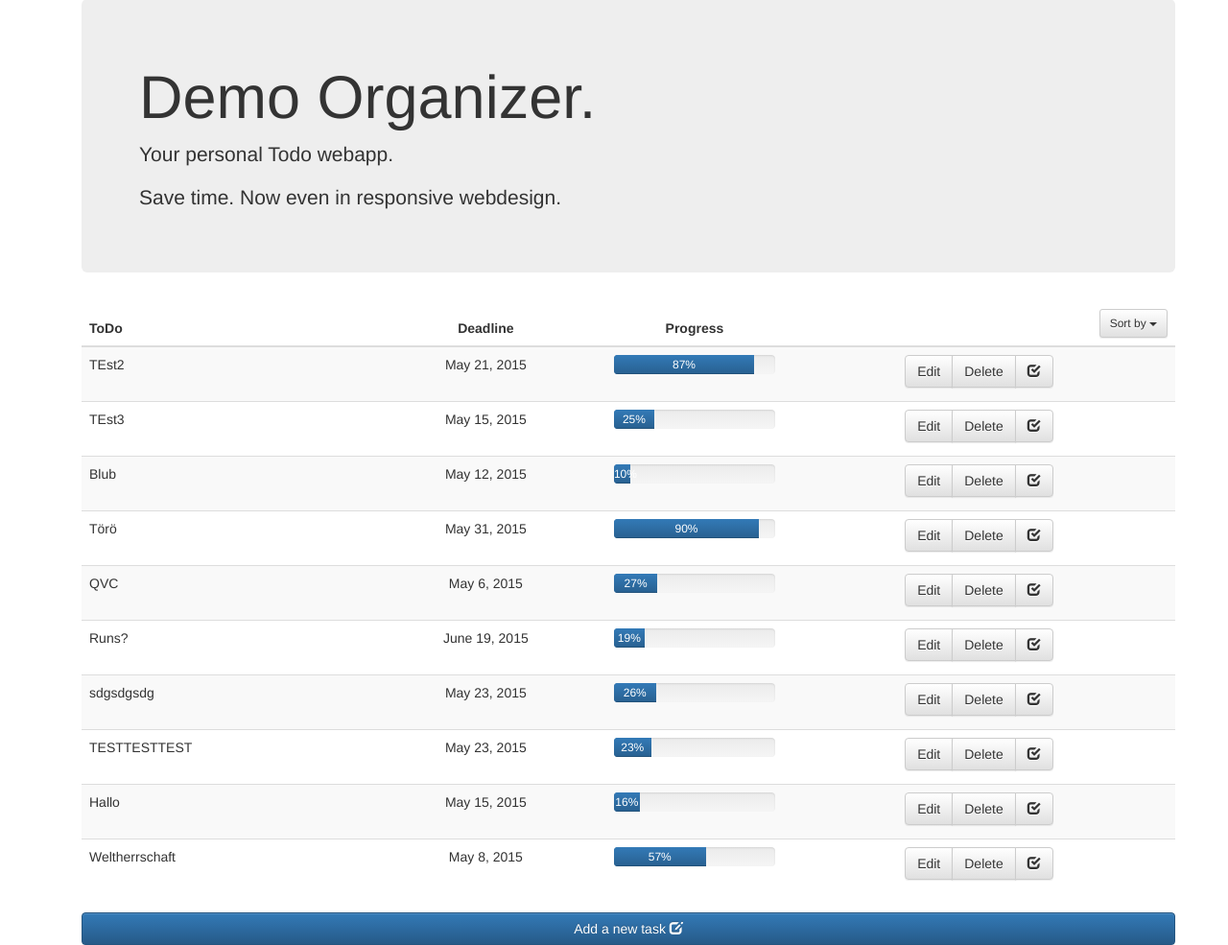
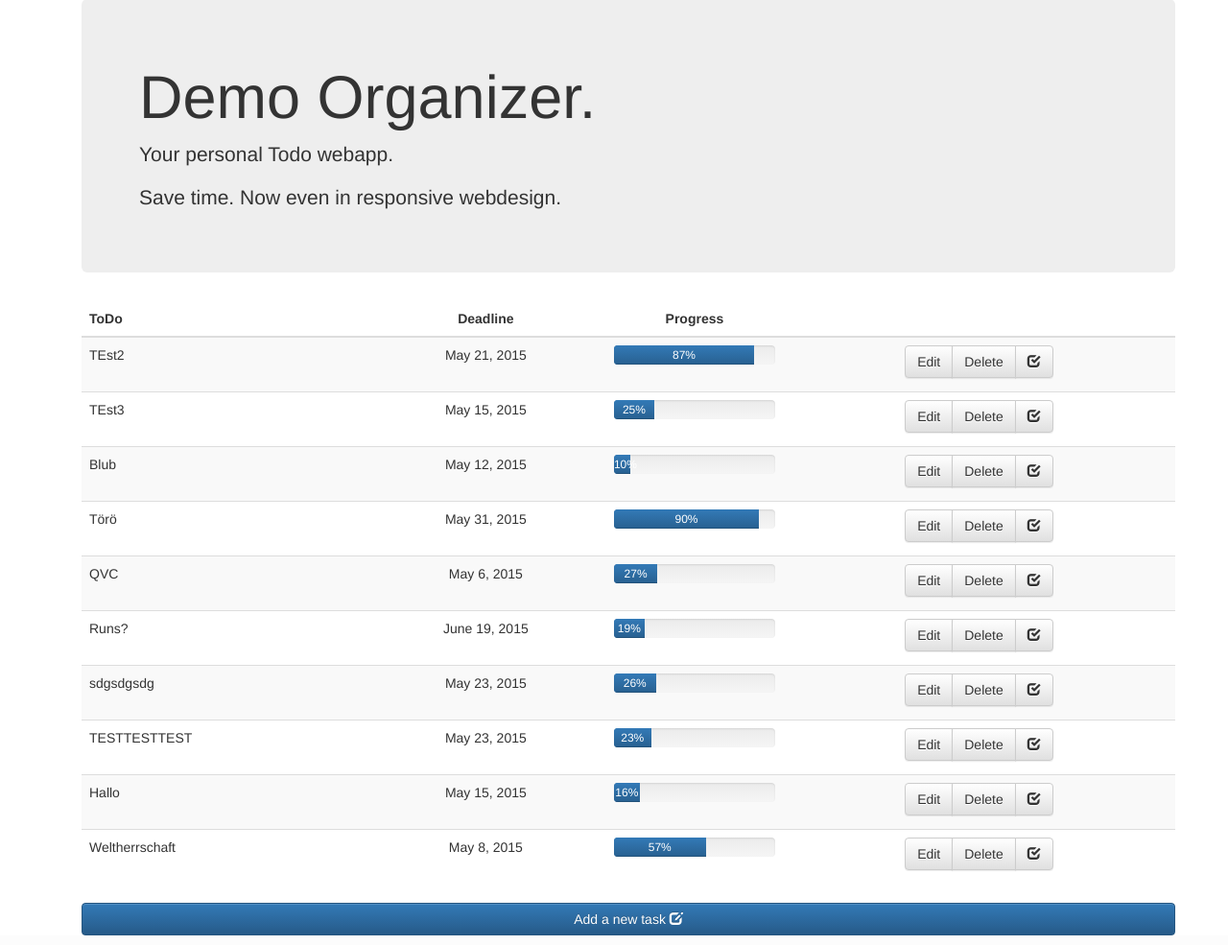
Before and after one commit to patreu22/todotracker, a Django app: page / in a window 1280 px wide. Shown: the part 73-1058 px from the top of the page at 96% size. Run offline with Django 3.2, Linux system fonts and the light colour scheme; data comes from the database, SQL or seed files in the repository; both versions use the stored data as it was after the commit; some libraries are stand-ins or nearby versions.

Commit message:
Sortieren Button entfernt

```diff
--- a/todolist/templates/index.html
+++ b/todolist/templates/index.html
@@ -23,7 +23,7 @@
               <th class="text-center">Progress</th>
               <th class="text-right">
                 <!--Dropdown Button to sort tasks -->
-                <div class="dropdown">
+                <!--<div class="dropdown">
                    <button class="btn btn-default btn-sm dropdown-toggle" type="button" data-toggle="dropdown">Sort by
                     <span class="caret"></span></button>
                     <ul class="dropdown-menu">
@@ -35,7 +35,7 @@
                       <li><a>Progress: low to high</a></li>
                       <li><a>Progress: high to low</a></li>
                     </ul>
-                </div>
+                </div>-->
               </th>
             </tr>
           </thead>
```
Also changed, not shown: db.sqlite3.
